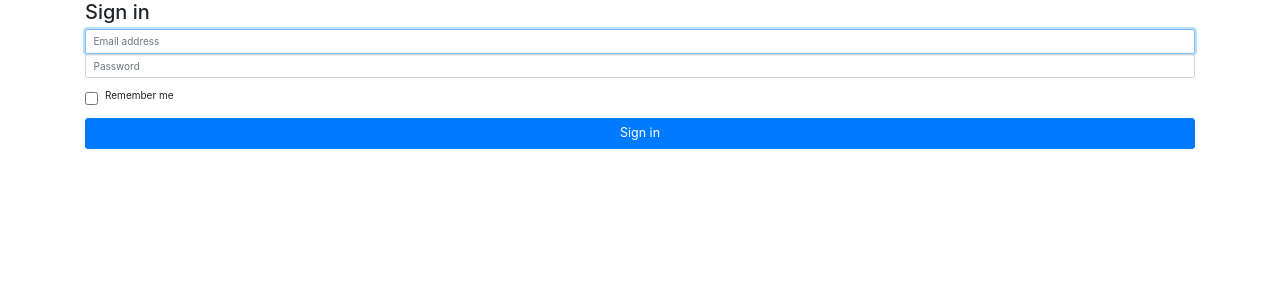
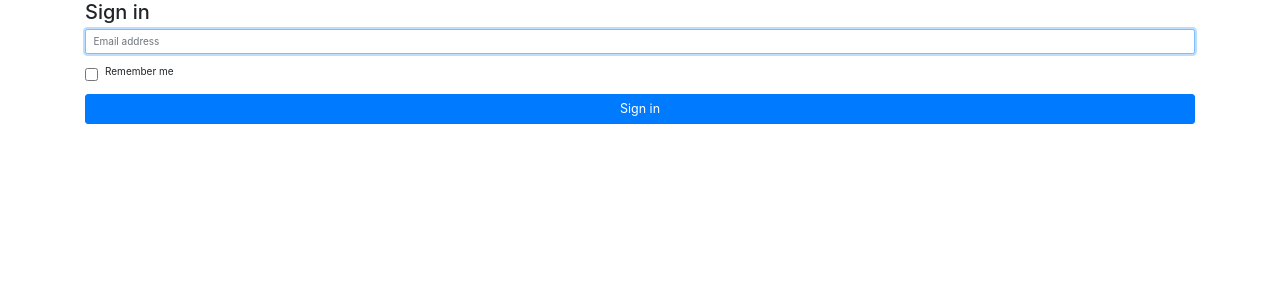
Before and after one commit to dthelindo/TeamZapCSSI, a Python web app: template templates/login.html in a window 1280 px wide. Shown: the top 300 px of the page. Run offline with Jinja, Linux system fonts and the light colour scheme; the template is opened without the code that fills it, so the values that code supplies are empty; some libraries are stand-ins or nearby versions.

Commit message:
edit login form name

```diff
--- a/app.yaml
+++ b/app.yaml
@@ -1,7 +1,7 @@
 runtime: python27
 api_version: 1
 threadsafe: true
-service: escape
+
 
 handlers:
   - url: /resources
--- a/main.py
+++ b/main.py
@@ -16,6 +16,9 @@ class Trip(ndb.Model):
     state = ndb.StringProperty()
     city = ndb.StringProperty()
     date = ndb.DateProperty()
+
+class Login(ndb.Model):
+    user_email = ndb.StringProperty()
 
 
 class MainHandler(webapp2.RequestHandler):
@@ -61,6 +64,7 @@ class SurveyHandler(webapp2.RequestHandler):
 
 class LoginHandler(webapp2.RequestHandler):
     def get(self):
+        user_key = ndb.Key(urlsafe=self.request.get('email'))
         template = env.get_template("login.html")
         self.response.out.write(template.render())
 '''
--- a/templates/login.html
+++ b/templates/login.html
@@ -47,9 +47,9 @@
       <form class="form-signin">
         <h2 class="form-signin-heading">Sign in</h2>
         <label for="inputEmail" class="sr-only">Email address</label>
-        <input type="email" id="inputEmail" class="form-control" placeholder="Email address" required autofocus>
+        <input type="email" id="inputEmail" class="form-control" placeholder="Email address" name="email"required autofocus>
         <label for="inputPassword" class="sr-only">Password</label>
-        <input type="password" id="inputPassword" class="form-control" placeholder="Password" required>
+        <!--<input type="password" id="inputPassword" class="form-control" placeholder="Password" required>-->
         <div class="checkbox">
           <label>
             <input type="checkbox" value="remember-me"> Remember me
```
